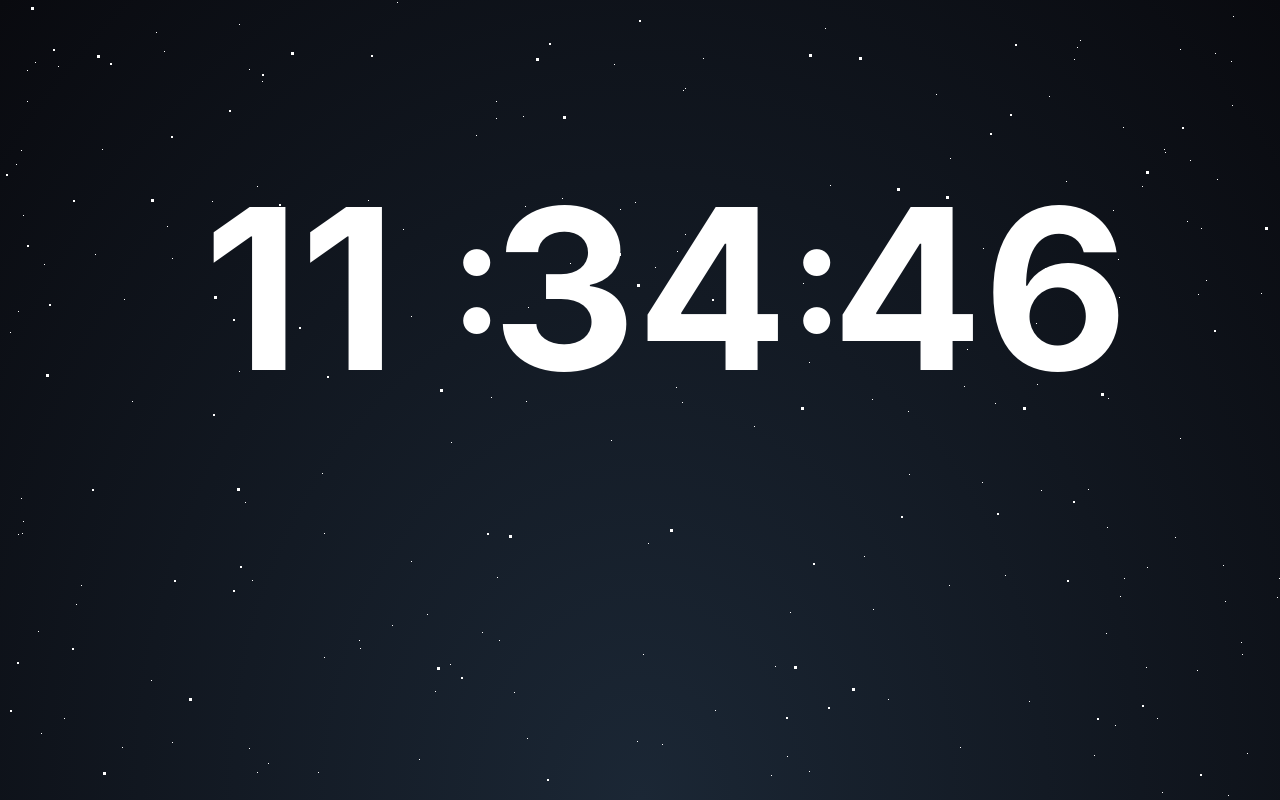
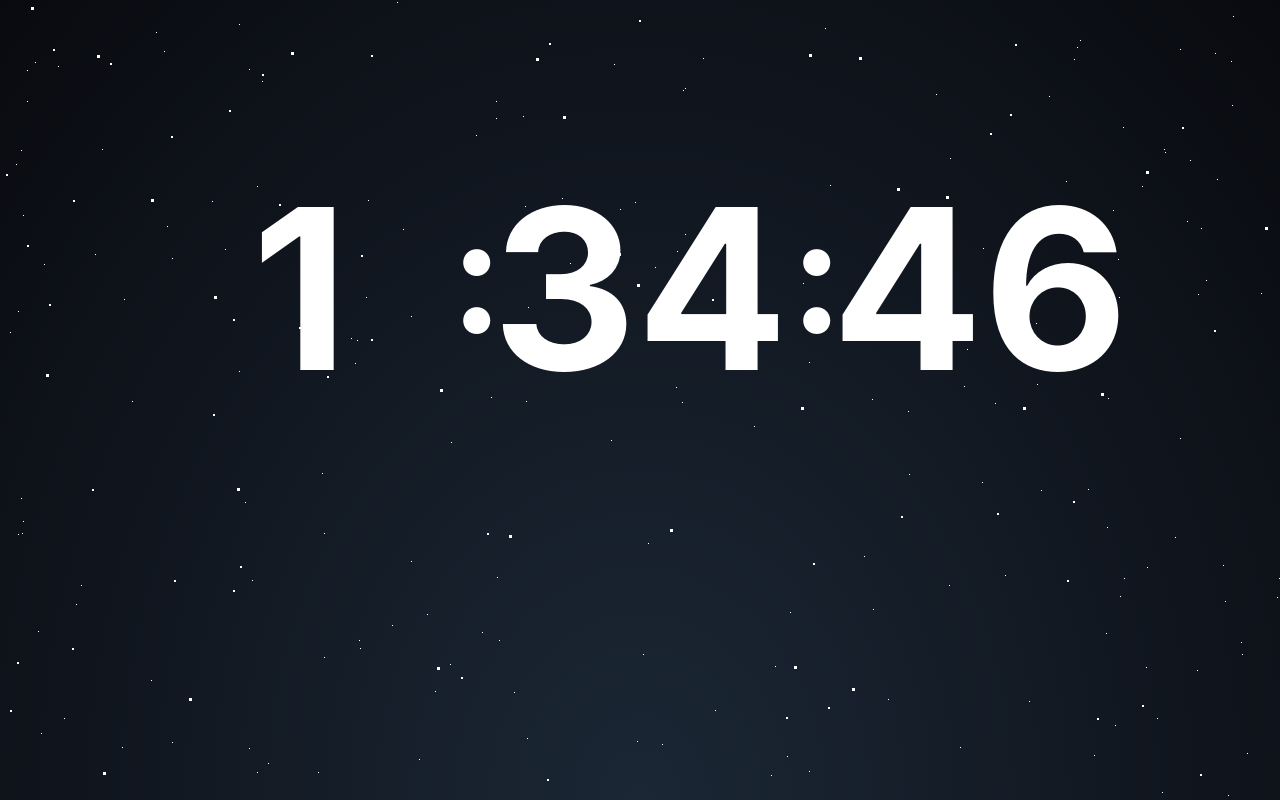
Before and after one commit to rdeepak2002/HomeHub, a React (Create React App) app: page / in a window 1280 px wide. Shown: the top 800 px of the page. Built offline with nearby package versions, Linux system fonts and the light colour scheme; what uifx would draw is missing.

Commit message:
fixed clock issues

```diff
--- a/src/Screens/LockScreen.js
+++ b/src/Screens/LockScreen.js
@@ -10,7 +10,13 @@ class LockScreen extends Component {
     super(props)
 
     let date = new Date()
-    let hour = ("0" + (date.getHours()%12===0 ? 12 : date.getHours()-12)).slice(-2)
+    let hour = date.getHours()
+    if(hour === 0) {
+      hour = 12
+    }
+    else if(hour>12) {
+      hour = hour-12
+    }
     let minutes = ("0" + date.getMinutes()).slice(-2)
     let seconds = ("0" + date.getSeconds()).slice(-2)
     let isMorning = (date.getHours()>11 ? false : true)
@@ -34,7 +40,13 @@ class LockScreen extends Component {
 
   tick() {
     let date = new Date()
-    let hour = ("0" + (date.getHours()%12===0 ? 12 : date.getHours()-12)).slice(-2)
+    let hour = date.getHours()
+    if(hour === 0) {
+      hour = 12
+    }
+    else if(hour>12) {
+      hour = hour-12
+    }
     let minutes = ("0" + date.getMinutes()).slice(-2)
     let seconds = ("0" + date.getSeconds()).slice(-2)
     let isMorning = (date.getHours()>11 ? false : true)
```
